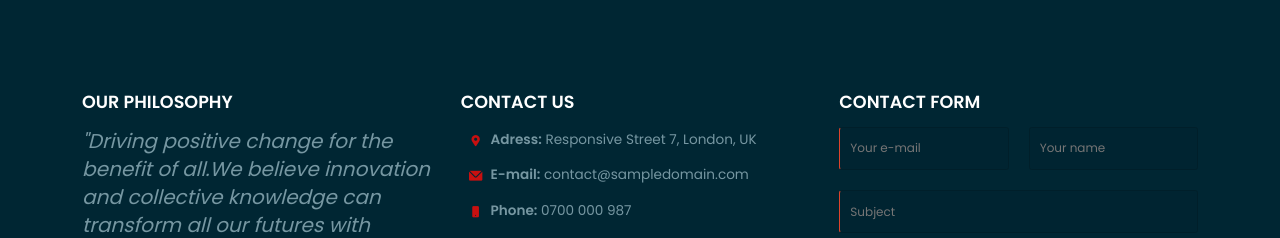
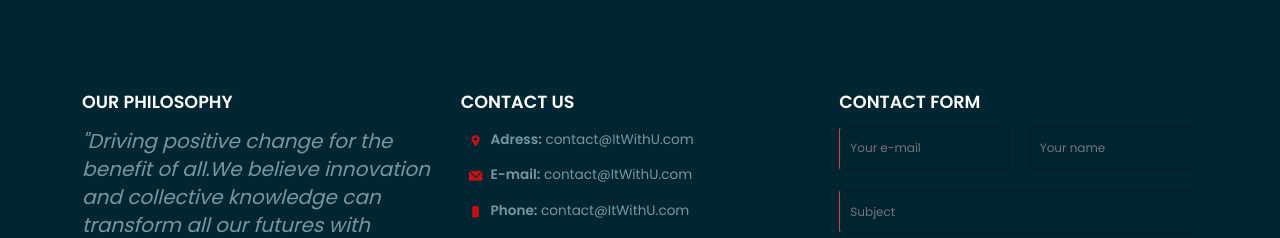
Before and after one commit to rajkmr7/testing, a plain HTML site: page Blog.html in a window 1280 px wide. Shown: the part 2948-3186 px from the top of the page. Drawn offline with nearby package versions, Linux system fonts and the light colour scheme.

Commit message:
first commit

```diff
--- a/Blog.html
+++ b/Blog.html
@@ -400,7 +400,7 @@
                   <i class="icon-placepin text-primary text-size-12"></i>
                 </div>
                 <div class="s-11 m-11 l-11 margin-bottom-10">
-                  <p><b>Adress:</b> Responsive Street 7, London, UK</p>
+                  <p><b>Adress:</b> contact@ItWithU.com</p>
                 </div>
               </div>
               <div class="line">
@@ -408,7 +408,7 @@
                   <i class="icon-mail text-primary text-size-12"></i>
                 </div>
                 <div class="s-11 m-11 l-11 margin-bottom-10">
-                  <p><a href="/" class="text-primary-hover"><b>E-mail:</b> contact@sampledomain.com</a></p>
+                  <p><a href="/" class="text-primary-hover"><b>E-mail:</b> contact@ItWithU.com</a></p>
                 </div>
               </div>
               <div class="line">
@@ -416,7 +416,7 @@
                   <i class="icon-smartphone text-primary text-size-12"></i>
                 </div>
                 <div class="s-11 m-11 l-11 margin-bottom-10">
-                  <p><b>Phone:</b> 0700 000 987</p>
+                  <p><b>Phone:</b> contact@ItWithU.com</p>
                 </div>
               </div>
               <div class="line">
```
Also changed, not shown: index.html (+1 -1 lines), img/only-for-2.png (deleted), img/youtube.png.
